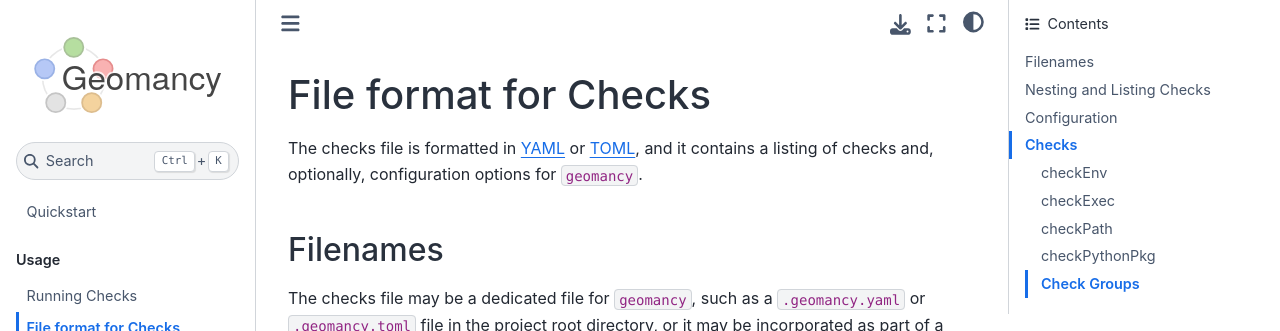
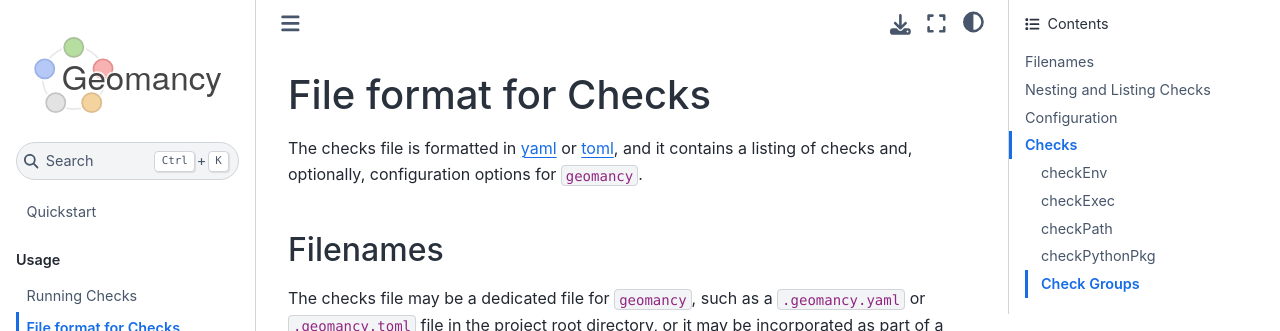
Before and after one commit to jlorieau/geomancy, a Sphinx documentation site: the page built from docs/usage/format.md, in a window 1280 px wide and 900 px high. Shown: the top 331 px of the window. Built offline with Sphinx 7.4.7 and the Sphinx Book theme 1.1.4, drawn with Linux system fonts in a browser that asks for light colours.

```diff
--- a/docs/usage/format.md
+++ b/docs/usage/format.md
@@ -1,7 +1,7 @@
 (file-format)=
 # File format for Checks
 
-The checks file is formatted in [YAML](https://yaml.org) or [TOML](https://toml.io/en/),
+The checks file is formatted in [yaml](https://yaml.org) or [toml](https://toml.io/en/),
 and it contains a listing of checks and, optionally, configuration options
 for ``geomancy``.
 
```
